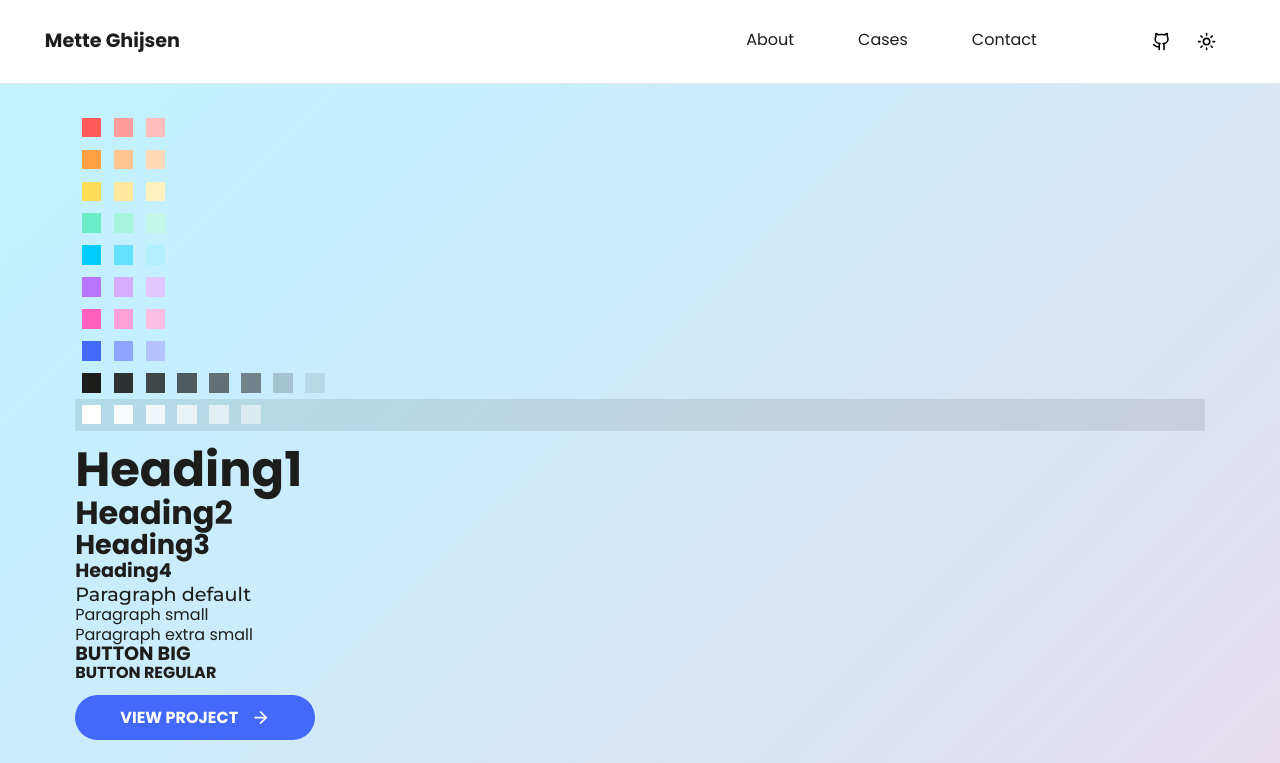
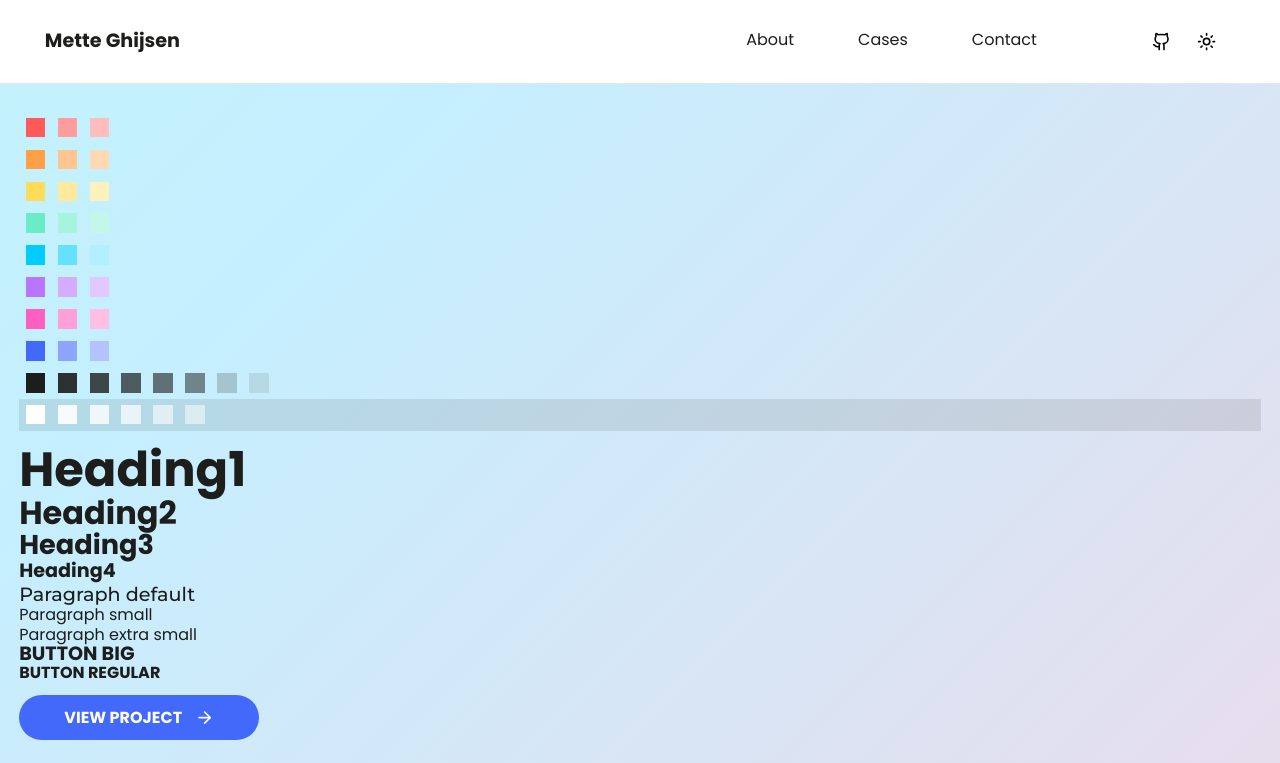
Before and after one commit to metteghijsen/metteghijsen.nlv2, a Nuxt app in the folder frontend/: page /playground/mette in a window 1280 px wide. Shown: the top 763 px of the page. Built offline with nearby package versions, Linux system fonts and the light colour scheme.

Commit message:
Feature: Made bigger container for better responsiveness

```diff
--- a/frontend/components/ui/Container.vue
+++ b/frontend/components/ui/Container.vue
@@ -1,6 +1,6 @@
 <template>
   <div :class="[darkModeClass, 'gradient-background-light min-h-screen zoom-80 pb-[106px] pt-0.5 overflow-hidden']">
-    <div class="max-w-[1460px] mx-auto px-3 relative z-10">
+    <div class="xl:max-w-[1900px] max-w-[1460px] mx-auto px-3 relative z-10">
       <slot />
     </div>
   </div>
```
